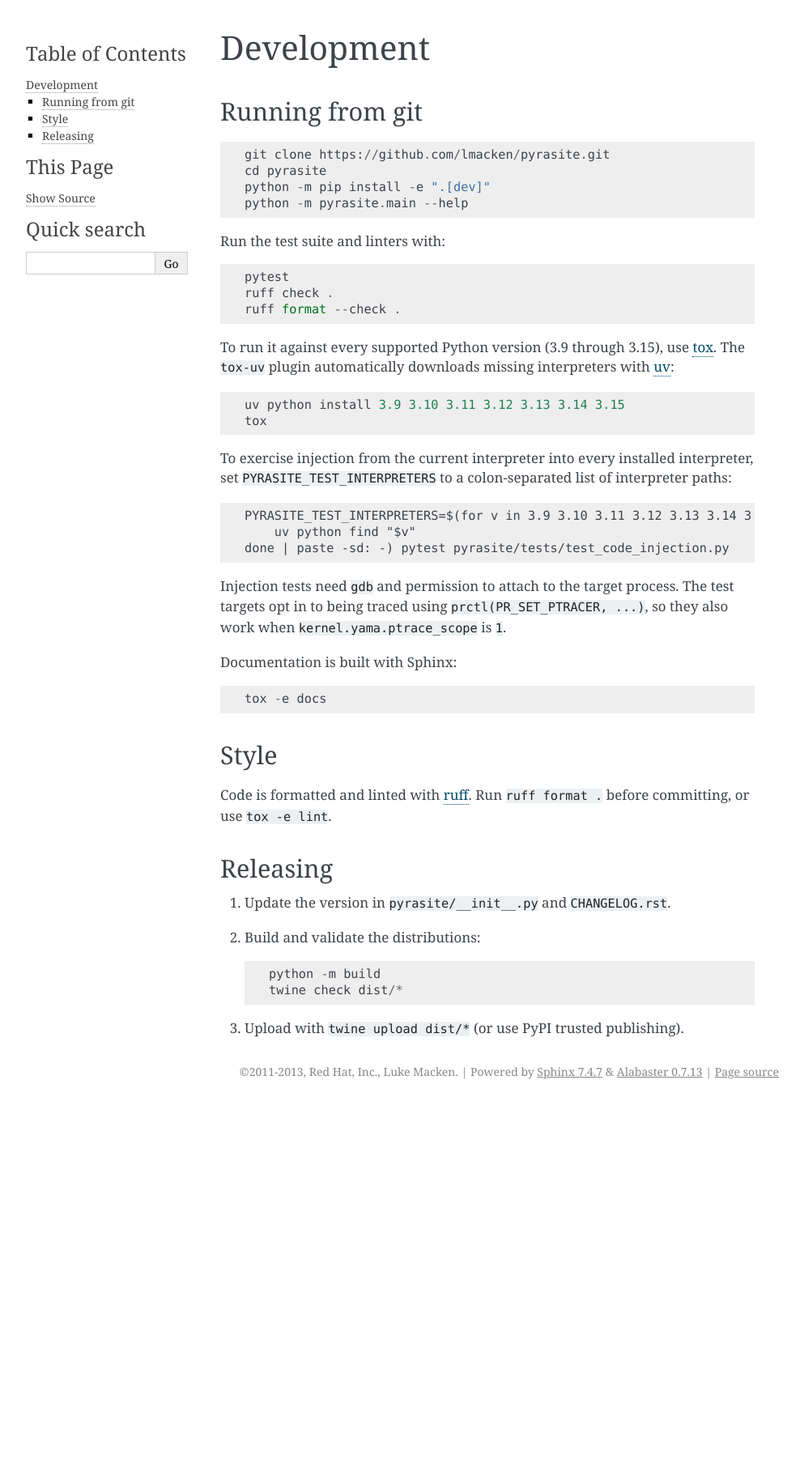
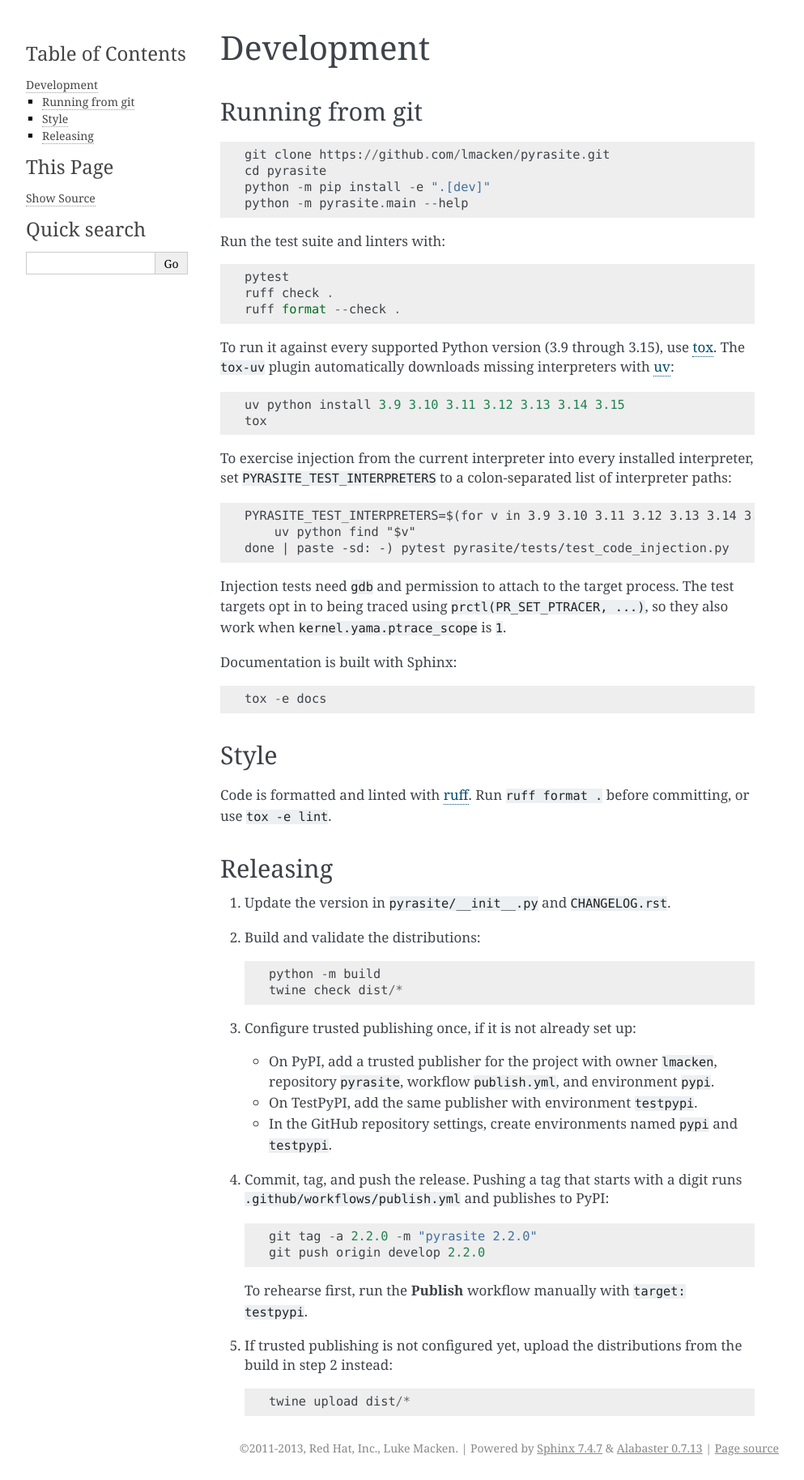
Before and after one commit to lmacken/pyrasite, a Sphinx documentation site: the page built from docs/Development.rst, in a window 1280 px wide. Shown: the whole page at 81% size, without its empty margins (148-1141 px from the left). Built offline with Sphinx 7.4.7, drawn with Linux system fonts in a browser that asks for light colours; before the commit the page ends 1363 px from its top, so only the background shows below that.

Commit message:
Document trusted publishing setup for releases
Record the PyPI/TestPyPI publisher claims and the GitHub environments the
Publish workflow expects, along with the tag command that triggers it and the
manual twine fallback.

```diff
--- a/docs/Development.rst
+++ b/docs/Development.rst
@@ -55,4 +55,25 @@ Releasing
        python -m build
        twine check dist/*
 
-3. Upload with ``twine upload dist/*`` (or use PyPI trusted publishing).
+3. Configure trusted publishing once, if it is not already set up:
+
+   * On PyPI, add a trusted publisher for the project with owner
+     ``lmacken``, repository ``pyrasite``, workflow ``publish.yml``, and
+     environment ``pypi``.
+   * On TestPyPI, add the same publisher with environment ``testpypi``.
+   * In the GitHub repository settings, create environments named ``pypi``
+     and ``testpypi``.
+
+4. Commit, tag, and push the release. Pushing a tag that starts with a digit
+   runs ``.github/workflows/publish.yml`` and publishes to PyPI::
+
+       git tag -a 2.2.0 -m "pyrasite 2.2.0"
+       git push origin develop 2.2.0
+
+   To rehearse first, run the **Publish** workflow manually with
+   ``target: testpypi``.
+
+5. If trusted publishing is not configured yet, upload the distributions from
+   the build in step 2 instead::
+
+       twine upload dist/*
```
